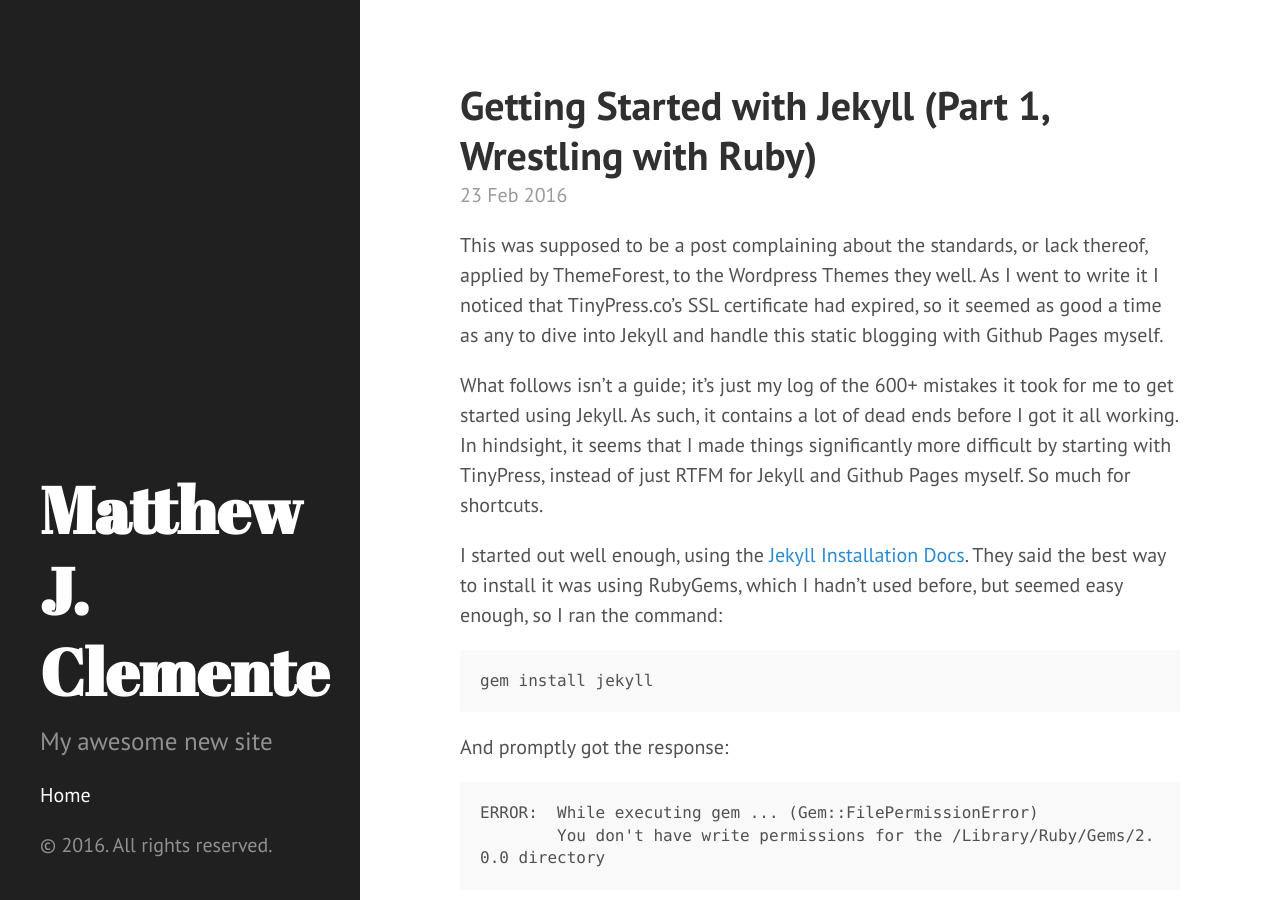
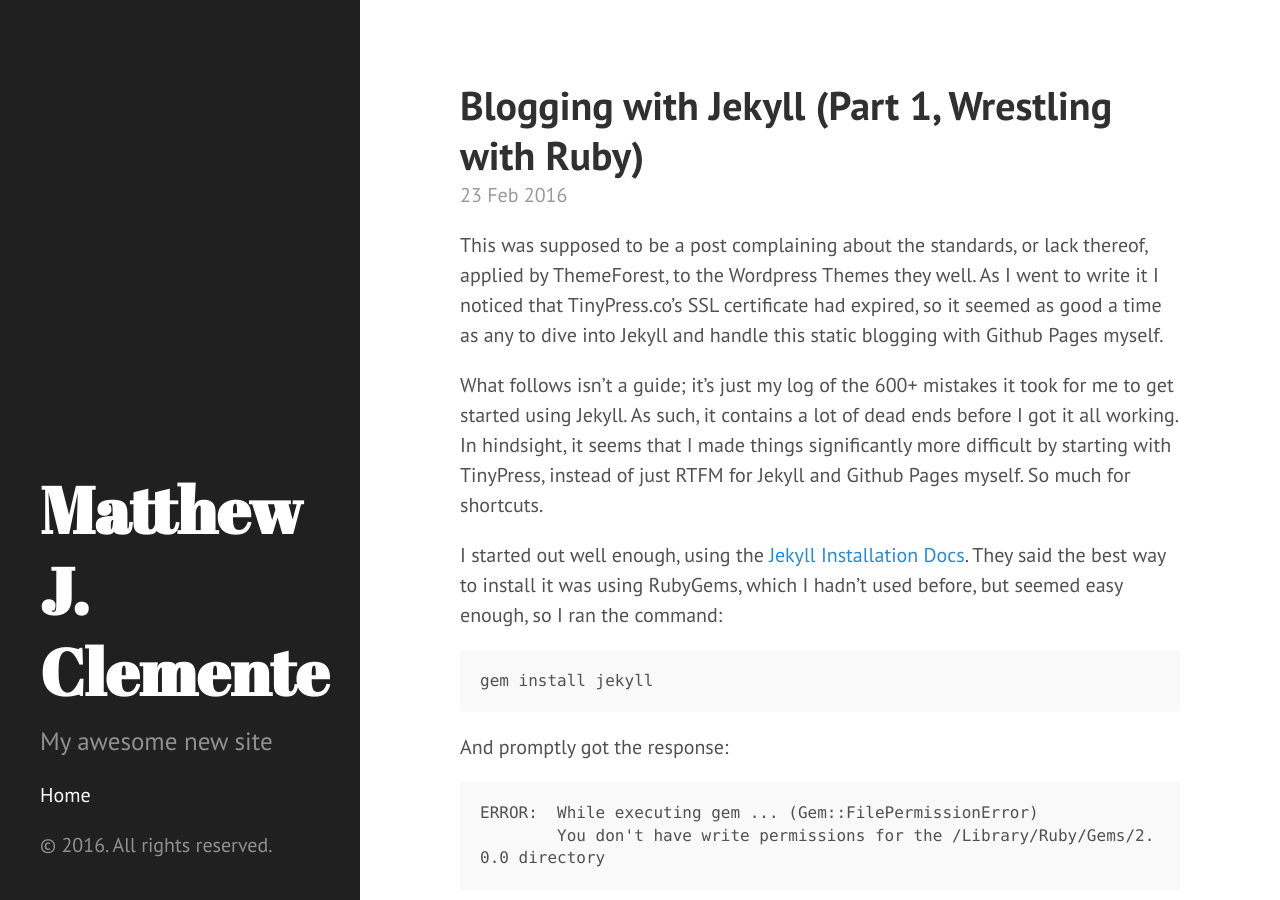
Before and after one commit to mjclemente/mjclemente.github.io, a Jekyll site: the page built from _posts/2016-02-23-getting-started-with-jekyll-part-1.markdown, in a window 1280 px wide and 900 px high. Built offline with Jekyll 4.4.1, drawn with Linux system fonts in a browser that asks for light colours.

Commit message:
Update title

```diff
--- a/_posts/2016-02-23-getting-started-with-jekyll-part-1.markdown
+++ b/_posts/2016-02-23-getting-started-with-jekyll-part-1.markdown
@@ -1,6 +1,6 @@
 ---
 published: true
-title: Getting Started with Jekyll (Part 1, Wrestling with Ruby)
+title: Blogging with Jekyll (Part 1, Wrestling with Ruby)
 layout: post
 tags: [blogging,jekyll,ruby]
 ---
```
